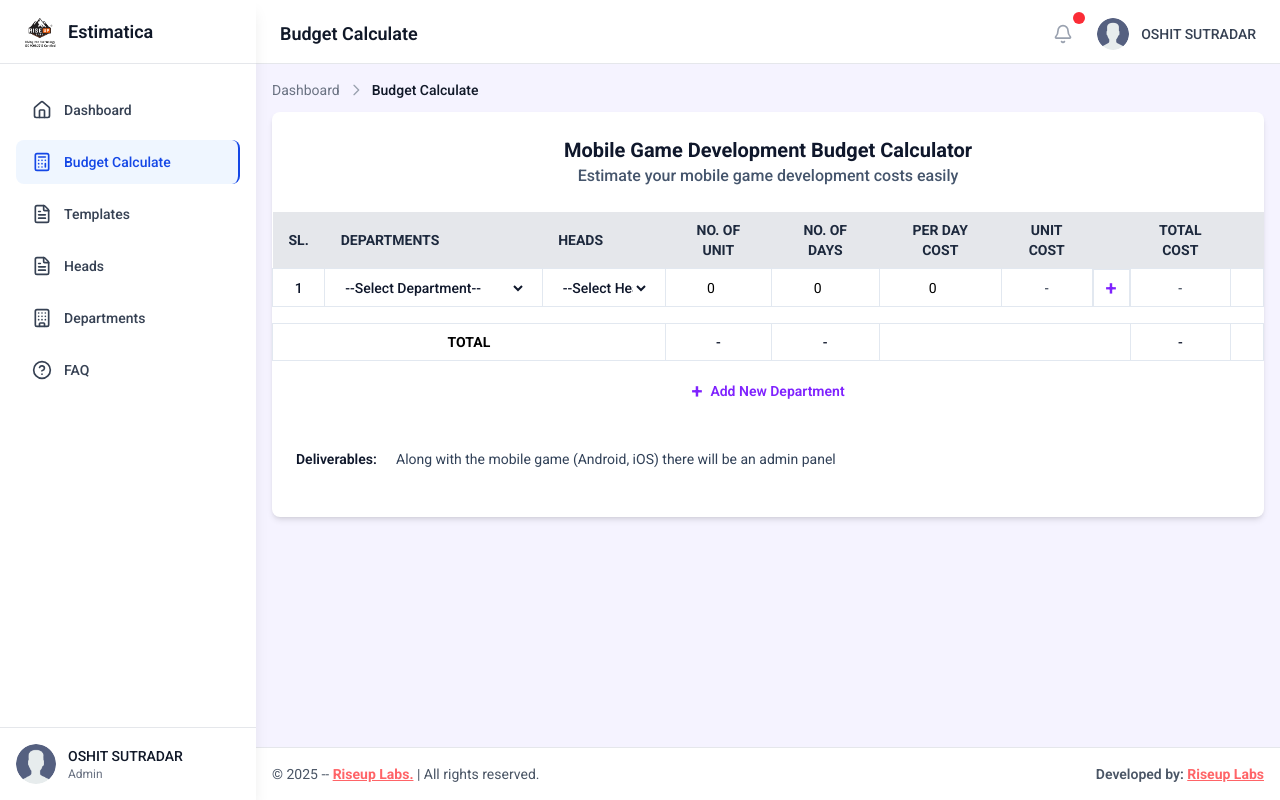
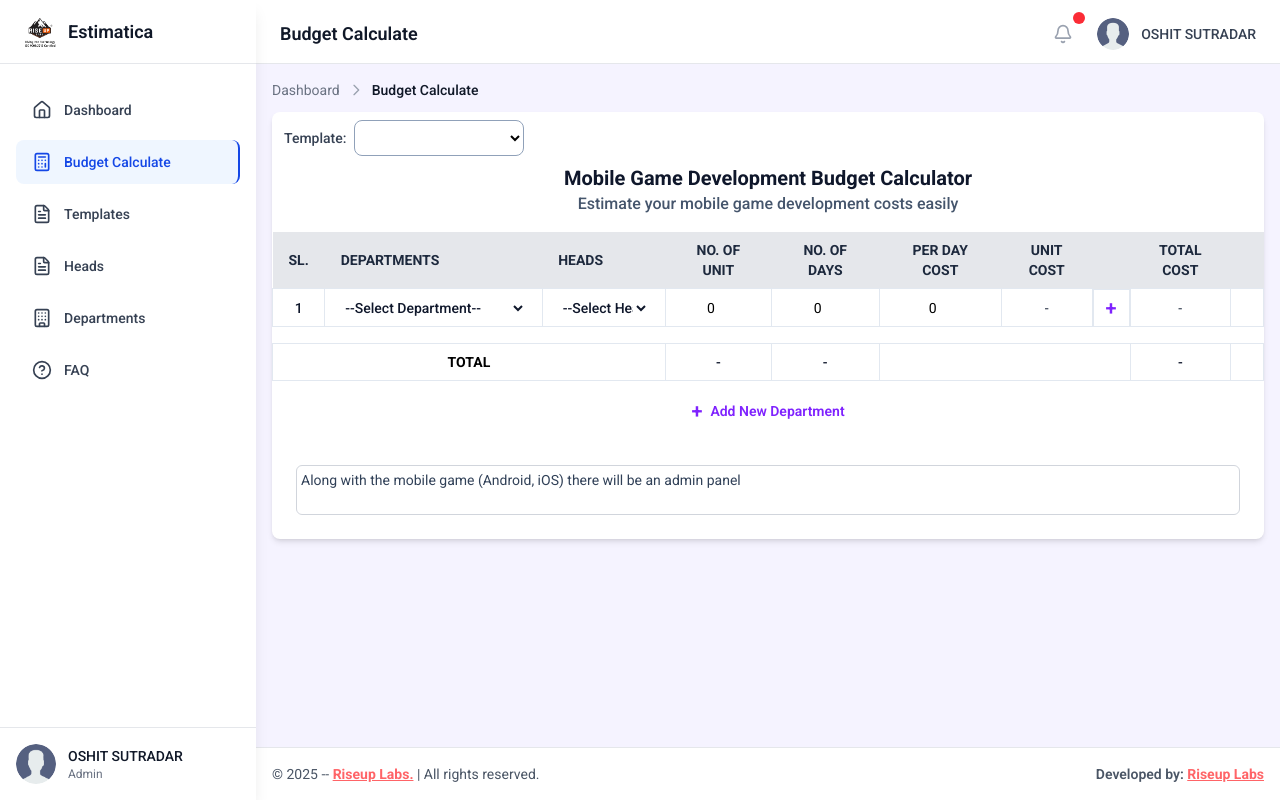
Before and after one commit to oshit-sd/budget-calculate, a Vue app: page /budget-calculate in a window 1280 px wide. Built offline with nearby package versions, Linux system fonts and the light colour scheme.

Commit message:
feat: rename deliverables to remarks in Excel export and BudgetCalculator components

```diff
--- a/src/components/ExcelExportXLSX.vue
+++ b/src/components/ExcelExportXLSX.vue
@@ -20,7 +20,7 @@ export default {
     fields: { type: Object, required: true },
     fileName: { type: String, default: "export.xlsx" },
     totals: { type: Object, required: true },
-    deliverables: { type: String, default: "" },
+    remarks: { type: String, default: "" },
   },
 
   methods: {
@@ -158,10 +158,10 @@ export default {
         e: { r: totalRowIndex, c: 2 },
       });
 
-      // Deliverables
+      // remarks
       const deliverableRowIndex = wsData.length + 2;
       const deliverableRow = new Array(colCount).fill("");
-      deliverableRow[0] = this.deliverables || "";
+      deliverableRow[0] = this.remarks || "";
       wsData.push([]);
       wsData.push([]);
       wsData.push(deliverableRow);
@@ -195,7 +195,7 @@ export default {
           // Total Cost row
           else if (r === totalRowIndex)
             options = { bold: true, fill: "FFF2CC" };
-          // Deliverables row
+          // remarks row
           else if (r === deliverableRowIndex)
             options = { italic: true, fill: "E2EFDA" };
 
--- a/src/views/BudgetCalculator.vue
+++ b/src/views/BudgetCalculator.vue
@@ -8,7 +8,7 @@
           :fields="excel_fields"
           :data="formData"
           :departments="departments"
-          :deliverables="formData.deliverables"
+          :remarks="formData.remarks"
           :totals="totals"
           file-name="budget.xlsx"
         >
@@ -27,8 +27,23 @@
 
     <!-- Table Container -->
     <div class="bg-white rounded-lg shadow-md overflow-hidden">
+      <div class="py-2 px-3">
+        <div class="flex items-center gap-2">
+          <span class="text-gray-700 text-sm font-medium">Template:</span>
+          <select
+            v-model="formData.template_id"
+            class="border border-slate-400 rounded-lg px-3 py-2 text-sm"
+          >
+            <option value="">--Select a template--</option>
+            <option v-for="(item, key) in templates" :key="key" :value="key">
+              {{ item.template_name }}
+            </option>
+          </select>
+        </div>
+      </div>
+
       <!-- Header -->
-      <div class="rounded-lg p-6">
+      <div class="rounded-lg pb-4">
         <!-- Main Title -->
         <div class="text-center">
           <input
@@ -288,15 +303,12 @@
         </table>
       </div>
 
-      <!-- Deliverables -->
+      <!-- remarks -->
       <div class="p-6">
         <div class="flex items-start space-x-4 text-sm">
-          <span class="font-semibold text-slate-900 w-20 mt-1"
-            >Deliverables:</span
-          >
           <textarea
-            v-model="formData.deliverables"
-            class="flex-1 bg-transparent focus:ring-2 focus:ring-violet-500 rounded-md resize-none p-1 text-slate-700"
+            v-model="formData.remarks"
+            class="flex-1 border border-gray-300 focus:ring-2 focus:ring-violet-500 rounded-md resize-none p-1 text-slate-700"
           ></textarea>
         </div>
       </div>
@@ -344,19 +356,43 @@ export default {
     },
   },
 
+  watch: {
+    "formData.template_id"(newTemplateId) {
+      if (!newTemplateId) return;
+
+      const selectedTemplate = this.templates[newTemplateId];
+
+      if (!selectedTemplate) return;
+
+      this.formData.details.forEach((detail) => {
+        detail.members.forEach((member) => {
+          const matched = selectedTemplate.details.find(
+            (t) =>
+              t.id === member.head_id &&
+              t.department_id === detail.department_id
+          );
+          member.per_day_cost = matched ? matched.per_day_cost : 0;
+
+          this.calculateTotal(detail, member);
+        });
+      });
+    },
+  },
+
   data() {
     return {
       storageKey: "budget_calculation_data",
       departments: [],
       heads: [],
+      templates: [],
 
       formData: {
+        template_id: "foreign-tempalte",
         title: "Mobile Game Development Budget Calculator",
         sub_title: "Estimate your mobile game development costs easily",
-        deliverables:
+        remarks:
           "Along with the mobile game (Android, iOS) there will be an admin panel",
 
-        project_id: null,
         details: [
           {
             department_id: "",
@@ -425,10 +461,7 @@ export default {
     },
 
     selectHeads(id, detail, member) {
-      const head = this.heads.find((d) => parseInt(d.id) === parseInt(id));
-      if (head) {
-        member.per_day_cost = head.per_day_cost;
-      }
+      this.templateInfo(detail, member);
       this.calculateTotal(detail, member);
     },
 
@@ -483,9 +516,18 @@ export default {
       return members.some((d) => d.head_id === headId);
     },
 
+    templateInfo(detail, item) {
+      let findTemplate = this.templates[this.formData.template_id] || {};
+      let selected = findTemplate?.details.find(
+        (t) => t.id === item.head_id && detail.department_id === t.department_id
+      );
+      item.per_day_cost = selected ? selected.per_day_cost : 0;
+    },
+
     loadData() {
       const deptStore = localStorage.getItem("department_data");
       const headsStore = localStorage.getItem("heads_data");
+      const templatesStore = localStorage.getItem("template_data");
       if (deptStore) {
         try {
           this.departments = JSON.parse(deptStore);
@@ -512,6 +554,15 @@ export default {
         this.heads = [...defaultHeads];
         localStorage.setItem("heads_data", JSON.stringify(this.heads));
       }
+
+      if (templatesStore) {
+        try {
+          this.templates = JSON.parse(templatesStore);
+        } catch (e) {
+          console.error("Error parsing templates", e);
+          this.templates = [];
+        }
+      }
     },
   },
 
@@ -532,8 +583,8 @@ export default {
 
 <style scoped>
 select,
+textarea,
 input {
-  border: none;
   outline: none;
 }
 </style>
```
